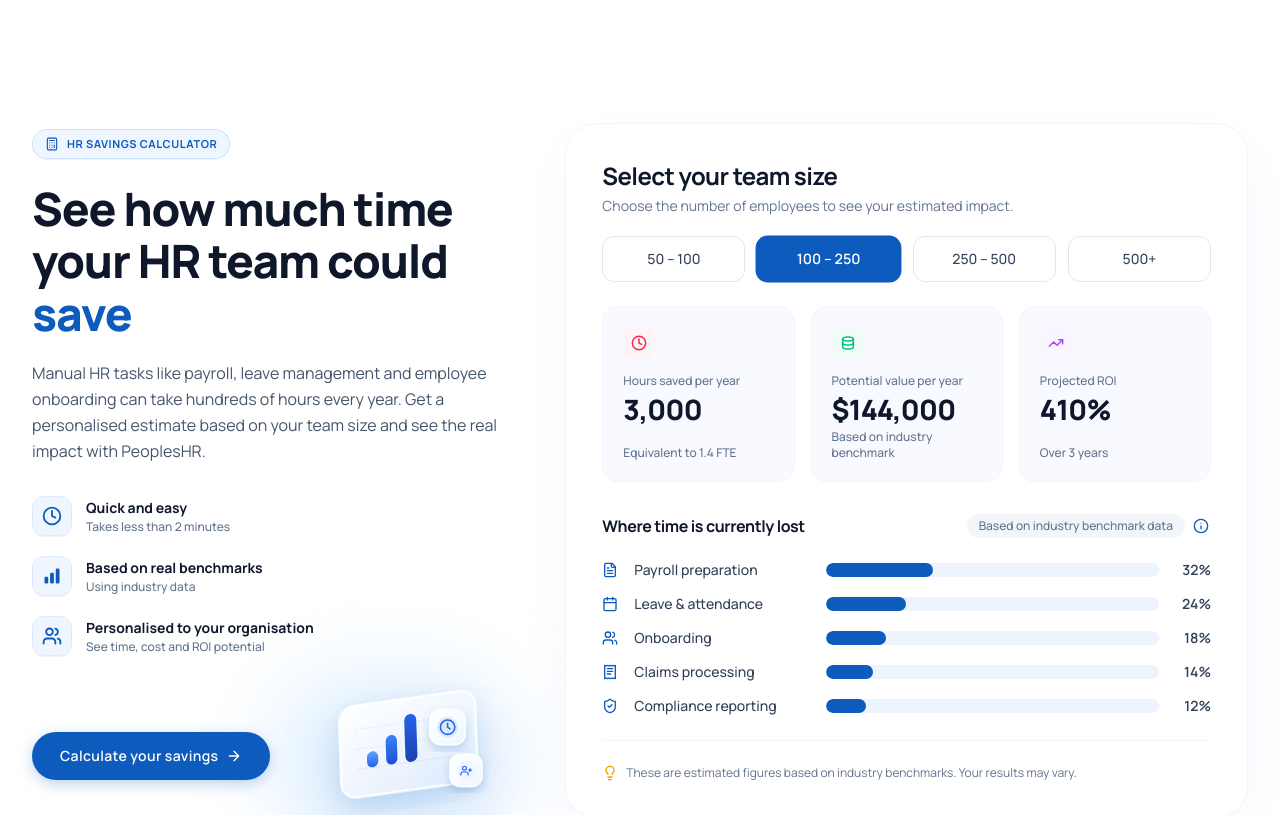
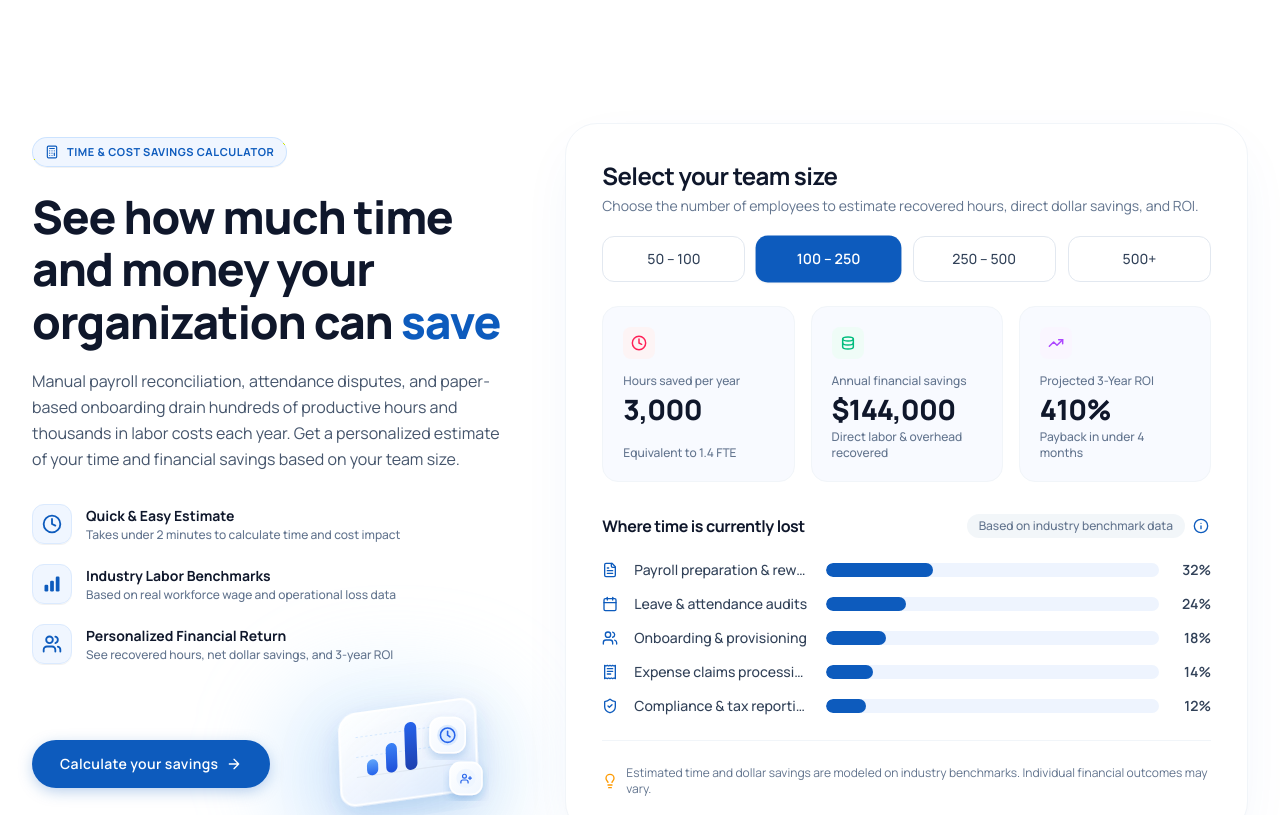
Before and after one commit to HiruniThaksarani/peopleshr-assessment, a Next.js app: page / in a window 1280 px wide. Shown: the part 4200-5015 px from the top of the page. Built offline with nearby package versions, Linux system fonts and the light colour scheme; no server answers.

Commit message:
Refresh calculator messaging and footer links

```diff
--- a/src/components/Footer.tsx
+++ b/src/components/Footer.tsx
@@ -231,14 +231,19 @@ export default function Footer() {
                     )}
                   </li>
                 ))}
-                {FOOTER_RESOURCE_LINKS.slice(0, 2).map((link) => (
-                  <li key={link.label}>
+                {FOOTER_RESOURCE_LINKS.map((link) => (
+                  <li key={link.label} className="flex items-center gap-1.5">
                     <Link
                       href={link.href}
                       className="hover:text-white transition-colors"
                     >
                       {link.label}
                     </Link>
+                    {link.badge && (
+                      <span className="text-[10px] font-semibold px-1.5 py-0.5 rounded-full bg-primary/30 text-blue-300 border border-primary/40">
+                        {link.badge}
+                      </span>
+                    )}
                   </li>
                 ))}
               </ul>
--- a/src/components/HoursLeakCalculator/index.tsx
+++ b/src/components/HoursLeakCalculator/index.tsx
@@ -165,7 +165,7 @@ export function HoursLeakCalculator() {
                   Select your team size
                 </h3>
                 <p className="text-xs sm:text-sm text-slate-500 mt-1 font-normal">
-                  Choose the number of employees to see your estimated impact.
+                  Choose the number of employees to estimate recovered hours, direct dollar savings, and ROI.
                 </p>
 
                 {/* Team size buttons */}
@@ -201,16 +201,16 @@ export function HoursLeakCalculator() {
                   color="rose"
                 />
                 <HoursLeakStatCard
-                  label="Potential value per year"
+                  label="Annual financial savings"
                   value={activeTier.potentialValue}
-                  subtext="Based on industry benchmark"
+                  subtext="Direct labor & overhead recovered"
                   icon={<CoinsStackIcon className="w-4 h-4 stroke-[2.2]" />}
                   color="emerald"
                 />
                 <HoursLeakStatCard
-                  label="Projected ROI"
+                  label="Projected 3-Year ROI"
                   value={activeTier.projectedRoi}
-                  subtext="Over 3 years"
+                  subtext="Payback in under 4 months"
                   icon={<TrendingUpIcon className="w-4 h-4 stroke-[2.2]" />}
                   color="purple"
                 />
--- a/src/constants/calculator.ts
+++ b/src/constants/calculator.ts
@@ -38,11 +38,11 @@ export interface FeatureItem {
 }
 
 export const CALCULATOR_CONTENT = {
-  eyebrow: "HR SAVINGS CALCULATOR",
-  titlePart1: "See how much time your HR team could",
+  eyebrow: "TIME & COST SAVINGS CALCULATOR",
+  titlePart1: "See how much time and money your organization can",
   titleHighlight: "save",
   subtitle:
-    "Manual HR tasks like payroll, leave management and employee onboarding can take hundreds of hours every year. Get a personalised estimate based on your team size and see the real impact with PeoplesHR.",
+    "Manual payroll reconciliation, attendance disputes, and paper-based onboarding drain hundreds of productive hours and thousands in labor costs each year. Get a personalized estimate of your time and financial savings based on your team size.",
   ctaPrimary: {
     label: "Calculate your savings",
     href: "/calculator",
@@ -54,18 +54,18 @@ export const CALCULATOR_CONTENT = {
   features: [
     {
       icon: "clock",
-      title: "Quick and easy",
-      subtitle: "Takes less than 2 minutes",
+      title: "Quick & Easy Estimate",
+      subtitle: "Takes under 2 minutes to calculate time and cost impact",
     },
     {
       icon: "chart",
-      title: "Based on real benchmarks",
-      subtitle: "Using industry data",
+      title: "Industry Labor Benchmarks",
+      subtitle: "Based on real workforce wage and operational loss data",
     },
     {
       icon: "users",
-      title: "Personalised to your organisation",
-      subtitle: "See time, cost and ROI potential",
+      title: "Personalized Financial Return",
+      subtitle: "See recovered hours, net dollar savings, and 3-year ROI",
     },
   ] as FeatureItem[],
   trustMetrics: [
@@ -96,59 +96,59 @@ export const CALCULATOR_CONTENT = {
     },
     {
       id: "value",
-      label: "Potential value per year",
+      label: "Annual financial savings",
       value: "$144,000",
-      subtext: "Based on industry benchmark",
+      subtext: "Direct labor & overhead recovered",
       icon: "coins",
       color: "emerald",
     },
     {
       id: "roi",
-      label: "Projected ROI",
+      label: "Projected 3-Year ROI",
       value: "410%",
-      subtext: "Over 3 years",
+      subtext: "Payback in under 4 months",
       icon: "trending-up",
       color: "blue",
     },
   ] as StatCardItem[],
   commonAreas: {
-    heading: "Where time is currently lost",
+    heading: "Where time & labor budget leak",
     badge: "Based on industry benchmark data",
     items: [
       {
         id: "payroll",
-        label: "Payroll preparation",
+        label: "Payroll preparation & rework",
         icon: "file-text",
         hoursPercentage: 32,
-        highlightText: "Payslip checks & manual pay runs",
+        highlightText: "Payslip checks & error recalculations",
       },
       {
         id: "attendance",
-        label: "Leave & attendance",
+        label: "Leave & attendance audits",
         icon: "calendar",
         hoursPercentage: 24,
-        highlightText: "Leave approvals & overtime auditing",
+        highlightText: "Overtime audits & dispute resolution",
       },
       {
         id: "onboarding",
-        label: "Onboarding",
+        label: "Onboarding & provisioning",
         icon: "users",
         hoursPercentage: 18,
         highlightText: "Document forms & manual provisioning",
       },
       {
         id: "claims",
-        label: "Claims processing",
+        label: "Expense claims processing",
         icon: "receipt",
         hoursPercentage: 14,
         highlightText: "Receipt verification & disbursement",
       },
       {
         id: "compliance",
-        label: "Compliance reporting",
+        label: "Compliance & tax reporting",
         icon: "shield-check",
         hoursPercentage: 12,
-        highlightText: "Statutory audits & policy tracking",
+        highlightText: "Statutory audits & penalty avoidance",
       },
     ] as CommonAreaItem[],
   },
@@ -190,7 +190,7 @@ export const CALCULATOR_CONTENT = {
       projectedRoi: "540%",
     },
   ] as CompanyTier[],
-  footerNote: "These are estimated figures based on industry benchmarks. Your results may vary.",
+  footerNote: "Estimated time and dollar savings are modeled on industry benchmarks. Individual financial outcomes may vary.",
   methodologyLink: {
     label: "Learn about our methodology",
     href: "/methodology",
--- a/src/constants/contact.ts
+++ b/src/constants/contact.ts
@@ -40,30 +40,17 @@ export const SOCIAL_LINKS = {
 export const FOOTER_MODULE_LINKS: FooterLink[] = [
   { label: "Solution Packages", href: "/packages", badge: "Packages" },
   { label: "Platform Features", href: "/features", badge: "Overview" },
-  { label: "Core HR & Directory", href: "#core-hr" },
-  { label: "Payroll & Compensation", href: "#payroll", badge: "Popular" },
-  { label: "Time & Attendance", href: "#attendance" },
-  { label: "Performance & Goals", href: "#performance" },
-  { label: "Talent Acquisition", href: "#recruitment" },
-  { label: "Employee Self-Service (ESS)", href: "#self-service" },
+  { label: "Implementation Services", href: "/services" },
 ];
 
 export const FOOTER_TOOL_LINKS: FooterLink[] = [
   { label: "HR Stack Builder", href: "/packages/stack-builder", badge: "New" },
   { label: "HR ROI Calculator", href: "/calculator", badge: "Interactive" },
-  { label: "Hours Leak Estimator", href: "#calculator" },
-  { label: "HR Maturity Benchmark", href: "#maturity-assessment" },
-  { label: "Statutory Compliance Checklist", href: "#compliance-check", badge: "New" },
-  { label: "Workforce Cost Simulator", href: "#simulator" },
 ];
 
 export const FOOTER_RESOURCE_LINKS: FooterLink[] = [
-  { label: "Contact & Demo", href: "/contact", badge: "Live Walkthrough" },
-  { label: "Customer Case Studies", href: "#case-studies" },
   { label: "HR Insights & Blog", href: "/blog" },
-  { label: "Statutory Labor Guides", href: "#guides" },
-  { label: "Help Center & Support", href: "#help-center" },
-  { label: "API & Webhook Docs", href: "#api-docs" },
+  { label: "Contact & Demo", href: "/contact", badge: "Live" },
 ];
 
 export const FOOTER_LEGAL_LINKS: FooterLink[] = [
```
